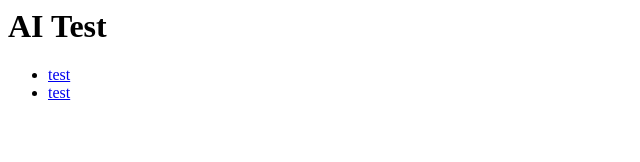
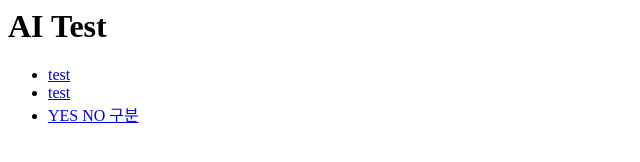
Before and after one commit to bakjaeyong/bakjaeyong.github.io, a plain HTML site: page index.html in a window 1280 px wide. Shown: the whole page, without its empty margins (0-640 px from the left). Drawn offline with Linux system fonts and the light colour scheme.

Commit message:
Update index.html

```diff
--- a/index.html
+++ b/index.html
@@ -11,6 +11,7 @@
   <ul>
     <li><a href="https://teachablemachine.withgoogle.com/models/A8EIEX0dz/">test</a></li>
     <li><a href="https://mask-nomask/index.html">test</a></li>
+    <li><a href="https://makecode.microbit.org/#editor">YES NO 구분</a></li>
   </ul>
 </body>
 </html>
```
